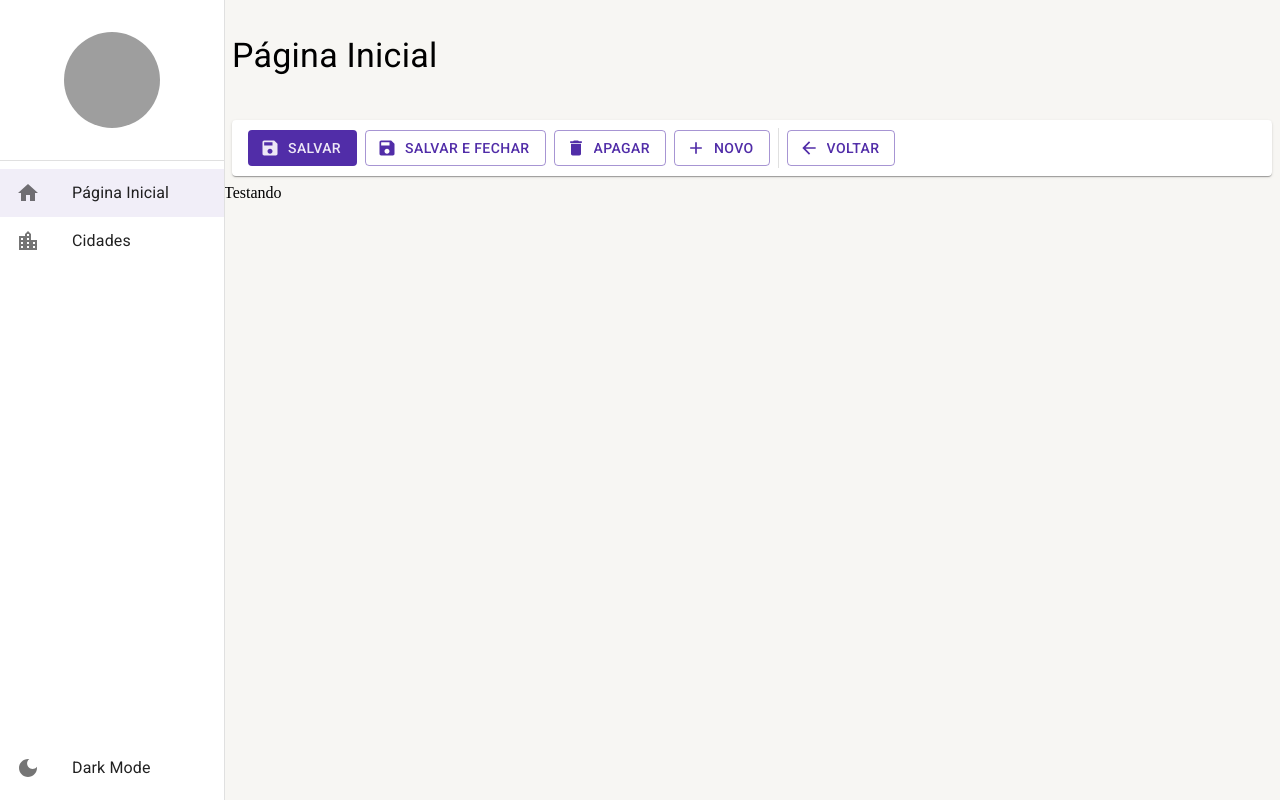
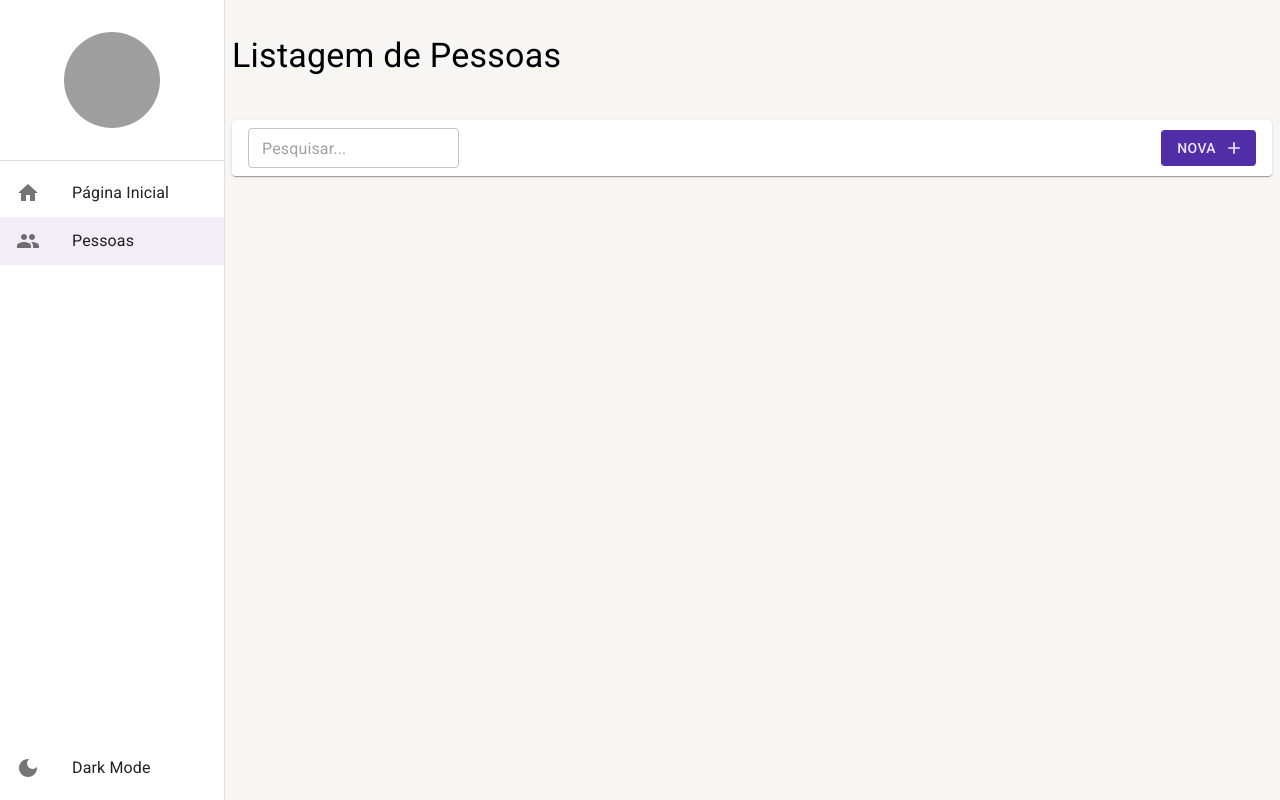
Before and after one commit to giovanaraphaelli/crud-react-with-mui, a React (Create React App) app: page /pessoas in a window 1280 px wide. Before the commit this address led to /home. Built offline with nearby package versions, Linux system fonts and the light colour scheme; grey boxes are pictures that could not be loaded.

Commit message:
refactor: alteracao para pagina de pessoas

```diff
--- a/src/pages/index.ts
+++ b/src/pages/index.ts
@@ -1,2 +1,2 @@
 export * from './dashboard/Dashboard';
-export * from './cidades/ListagemDeCidade';
+export * from './pessoas/ListagemDePessoas';
--- a/src/pages/cidades/ListagemDeCidade.tsx
+++ b/src/pages/pessoas/ListagemDePessoas.tsx
@@ -1,17 +1,20 @@
-import { useMemo } from 'react';
+import { useEffect, useMemo } from 'react';
 import { useSearchParams } from 'react-router-dom';
 import { FerramentasDaListagem } from '../../shared/components';
 import { LayoutBase } from '../../shared/layouts';
 
-export const ListagemDeCidade: React.FC = () => {
+export const ListagemDePessoas: React.FC = () => {
   const [searchParams, setSearchParams] = useSearchParams();
 
   const busca = useMemo(() => {
     return searchParams.get('busca') || '';
   }, [searchParams]);
+
+  // useEffect(() => {}, []);
+
   return (
     <LayoutBase
-      titulo="Listagem de Cidades"
+      titulo="Listagem de Pessoas"
       barraDeFerramentas={
         <FerramentasDaListagem
           textoBotaoNovo="Nova"
--- a/src/routes/index.tsx
+++ b/src/routes/index.tsx
@@ -1,9 +1,9 @@
 import { useEffect } from 'react';
 import { Routes, Route, Navigate } from 'react-router-dom';
-import { Dashboard, ListagemDeCidade } from '../pages';
+import { Dashboard, ListagemDePessoas } from '../pages';
 import { useDrawerContext } from '../shared/contexts';
 import Home from '@mui/icons-material/Home';
-import LocationCityIcon from '@mui/icons-material/LocationCity';
+import PeopleIcon from '@mui/icons-material/People';
 
 export const AppRoutes = () => {
   const { setDrawerOptions } = useDrawerContext();
@@ -11,15 +11,15 @@ export const AppRoutes = () => {
   useEffect(() => {
     setDrawerOptions([
       { label: 'Página Inicial', icon: <Home />, path: '/home' },
-      { label: 'Cidades', icon: <LocationCityIcon />, path: '/cidades' },
+      { label: 'Pessoas', icon: <PeopleIcon />, path: '/pessoas' },
     ]);
   }, []);
 
   return (
     <Routes>
       <Route path="/home" element={<Dashboard />} />
-      <Route path="/cidades" element={<ListagemDeCidade />} />
-      {/* <Route path="/cidades/detalhe/:id" element={<ListagemDeCidade />} /> */}
+      <Route path="/pessoas" element={<ListagemDePessoas />} />
+      {/* <Route path="/pessoas/detalhe/:id" element={<ListagemDeCidade />} /> */}
 
       <Route path="*" element={<Navigate to="/home" />} />
     </Routes>
```
